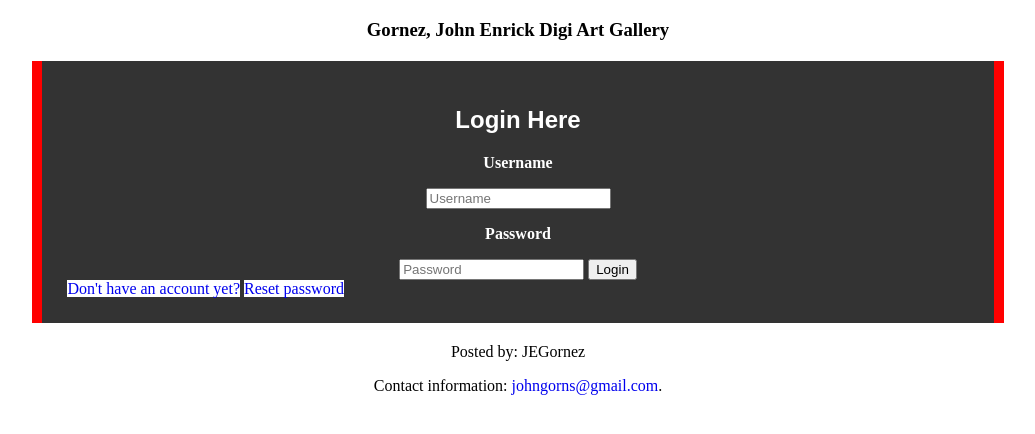
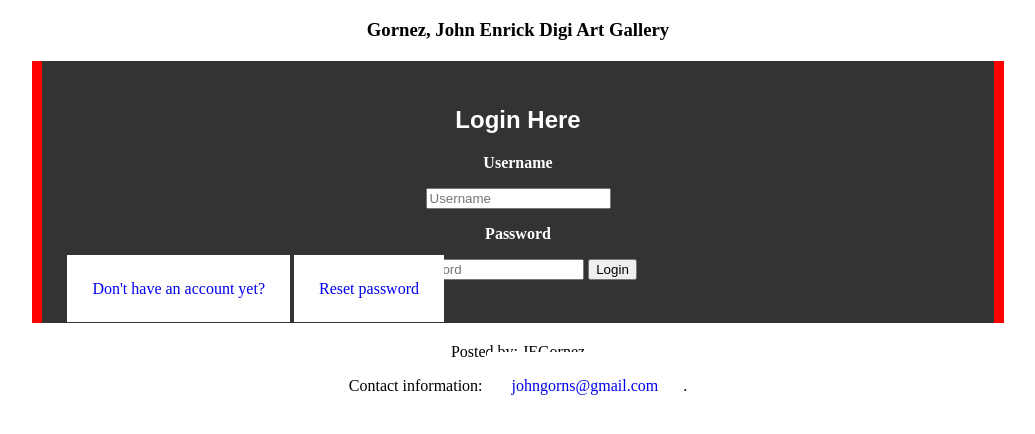
Before and after one commit to Enrick18/Enrickimage, a PHP site: page / in a window 1280 px wide. Shown: the top 434 px of the page, without its empty margins (122-1157 px from the left). Run offline with PHP 8.4, Linux system fonts and the light colour scheme.

Commit message:
Update index.css

```diff
--- a/index.css
+++ b/index.css
@@ -25,6 +25,7 @@ body{
 }
 
 a{
+  padding:25px;
   text-align:center;
   text-decoration: none;
   background-color: white;
```
